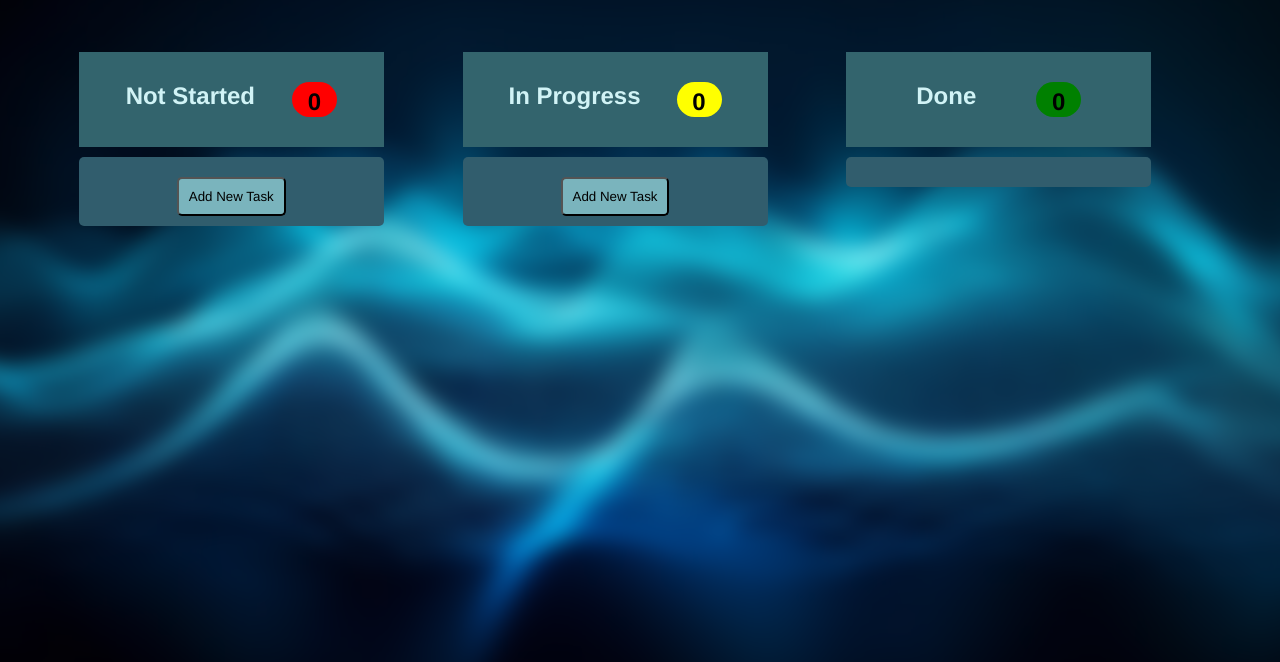
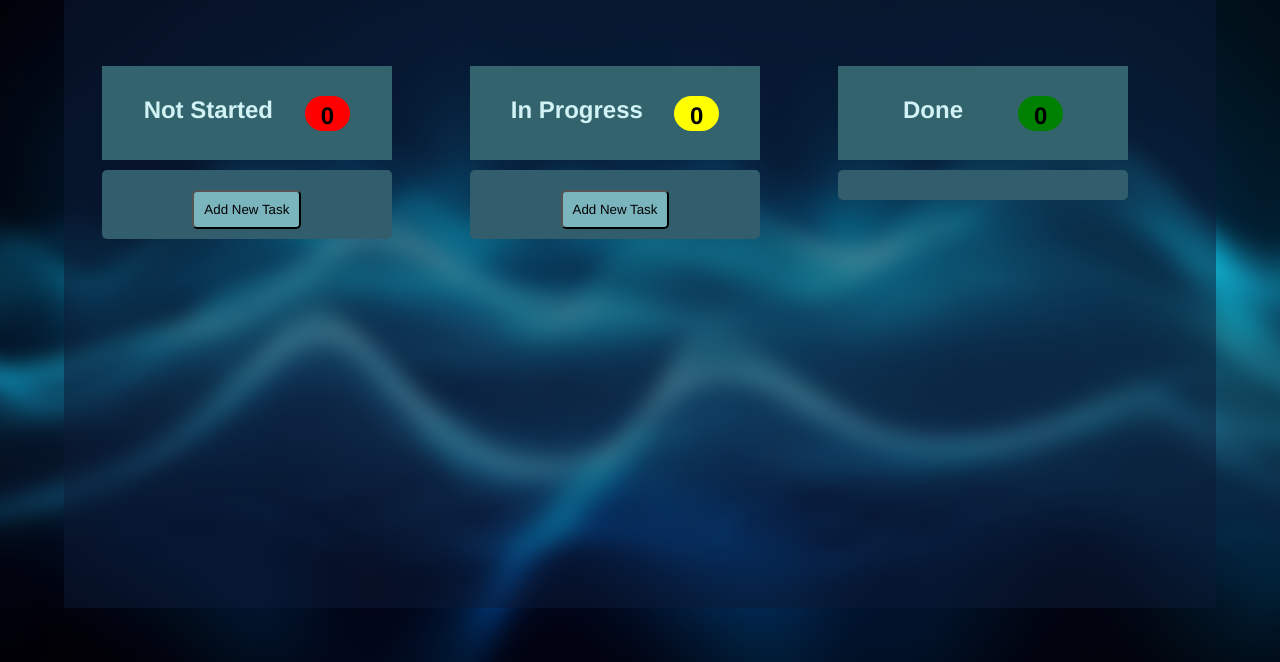
Before and after one commit to cse110-sp24-group30/cse110-sp24-group30, a plain HTML site: page source/to_do/to-do.html in a window 1280 px wide. Shown: the part 138-800 px from the top of the page. Drawn offline with Linux system fonts and the light colour scheme.

Commit message:
made css fixes

```diff
--- a/source/to_do/to-do.css
+++ b/source/to_do/to-do.css
@@ -36,12 +36,16 @@ a {
   z-index: -1;
 }
 
-.dashboard {
+.todo {
   width: 90%;
   height: 90%;
   margin: 2% 5% 0% 5%;
   flex-wrap: wrap;
   background-color: rgb(12, 26, 54, 0.5);
+  align-items: center;
+  justify-content: center;
+  overflow: hidden;
+  position: relative;
 }
 
 .main-navbar {
@@ -83,10 +87,9 @@ a {
   justify-content: space-evenly;
   width: 100%;
   gap: 20px;
-  min-width: 200px;
-  max-width: 1200px;
   padding: 50px 50px 50px 0px;
   box-sizing: border-box;
+  height: calc(100% - 100px);
 }
 
 .list-column {
@@ -126,7 +129,7 @@ a {
   display: flex;
   flex-direction: column;
   align-items: center;
-  overflow: hidden;
+  overflow: auto;
 }
 
 #not-started-list,
@@ -139,6 +142,9 @@ a {
   flex-direction: column;
   gap: 10px;
   overflow: auto;
+  max-height: 100%;
+  width: 100%;
+  box-sizing: border-box;
 }
 
 .new-task-button-not-started,
--- a/source/to_do/to-do.html
+++ b/source/to_do/to-do.html
@@ -9,6 +9,7 @@
   </head>
   <body>
     <div class="background"></div>
+    <div class="todo">
       <!-- Nav Bar -->
       <nav class="main-navbar">
         <!-- Widgets -->
@@ -108,9 +109,14 @@
           <form id="edit-task-form">
             <label for="edit-task-title">Title:</label>
             <input type="text" id="edit-task-title" name="title" required />
-          <br>
+            <br />
             <label for="edit-task-due-date">Due Date:</label>
-          <input type="date" id="edit-task-due-date" name="dueDate" required />
+            <input
+              type="date"
+              id="edit-task-due-date"
+              name="dueDate"
+              required
+            />
             <br />
             <label for="edit-task-label">Label:</label>
             <select id="edit-task-label" name="label" required>
@@ -119,7 +125,7 @@
               <option value="school">School</option>
               <option value="other">Other</option>
             </select>
-          <br>
+            <br />
             <input type="hidden" id="edit-task-id" />
             <input type="hidden" id="edit-task-category" />
 
@@ -127,5 +133,6 @@
           </form>
         </div>
       </div>
+    </div>
   </body>
 </html>
```
Lines whose indentation alone changed are shown as unchanged.
